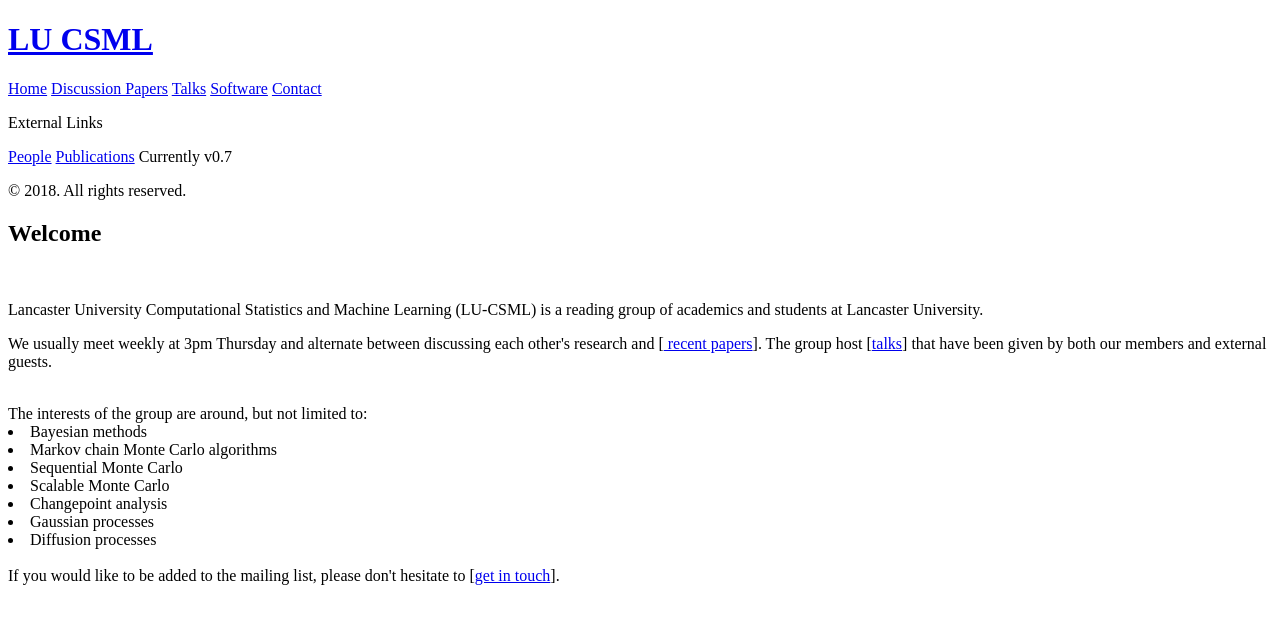
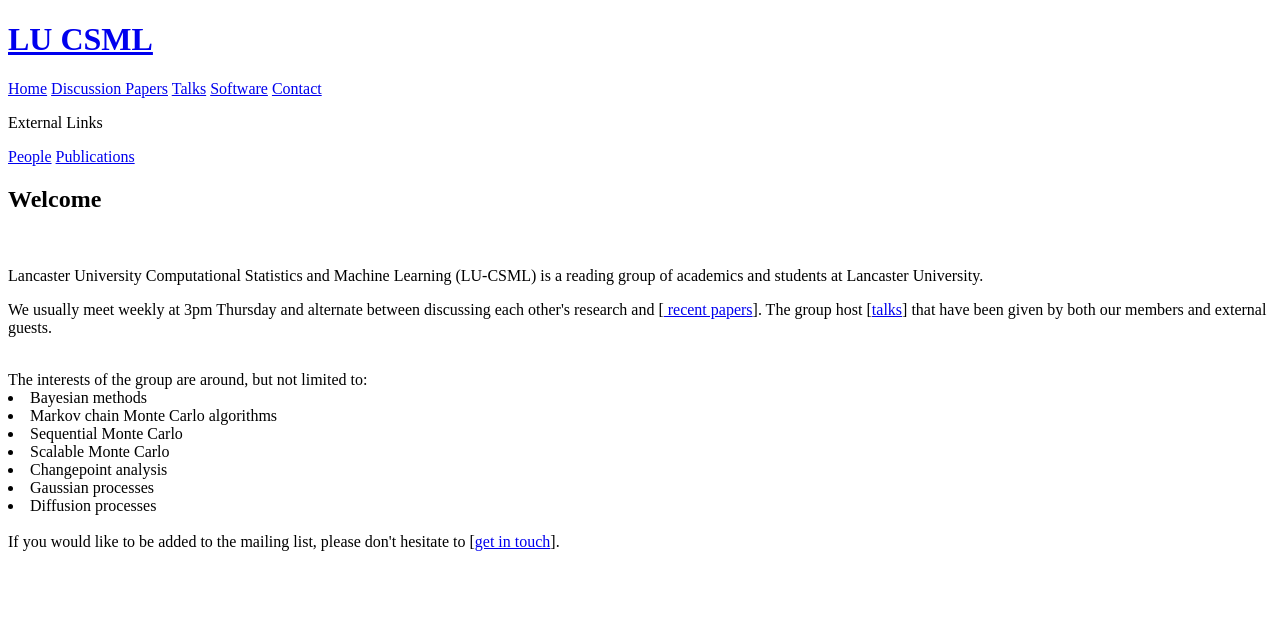
Before and after one commit to LU-CSML/LU-CSML, a Jekyll site: the page built from index.html, in a window 1280 px wide. Shown: the top 624 px of the page. Built offline with Jekyll 4.4.1, drawn with Linux system fonts in a browser that asks for light colours; the list of posts is cut into pages by our own code.

Commit message:
sidebar changes

```diff
--- a/_includes/sidebar.html
+++ b/_includes/sidebar.html
@@ -34,9 +34,9 @@
       <p class="lead">External Links</p>
       <a class="sidebar-nav-item" href="http://www.lancaster.ac.uk/maths/research/statistics/modelling-and-inference/#staff">People</a>
       <a class="sidebar-nav-item" href="http://www.lancaster.ac.uk/maths/research/statistics/modelling-and-inference/#publications">Publications</a>
-      <span class="sidebar-nav-item">Currently v{{ site.version }}</span>
+      <!--- <span class="sidebar-nav-item">Currently v{{ site.version }}</span> --->
     </nav>
 
-    <p>&copy; {{ site.time | date: '%Y' }}. All rights reserved.</p>
+    <!--- <p>&copy; {{ site.time | date: '%Y' }}. All rights reserved.</p> --->
   </div>
 </div>
```
